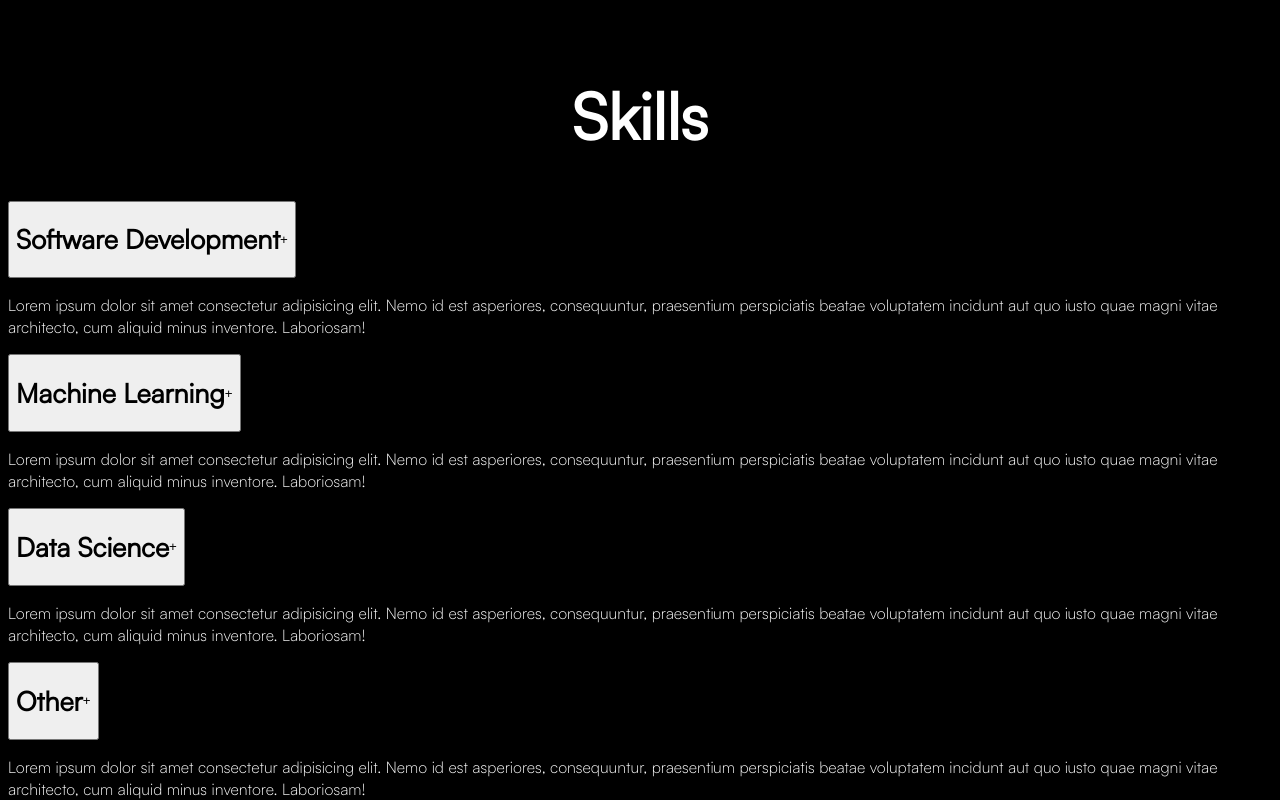
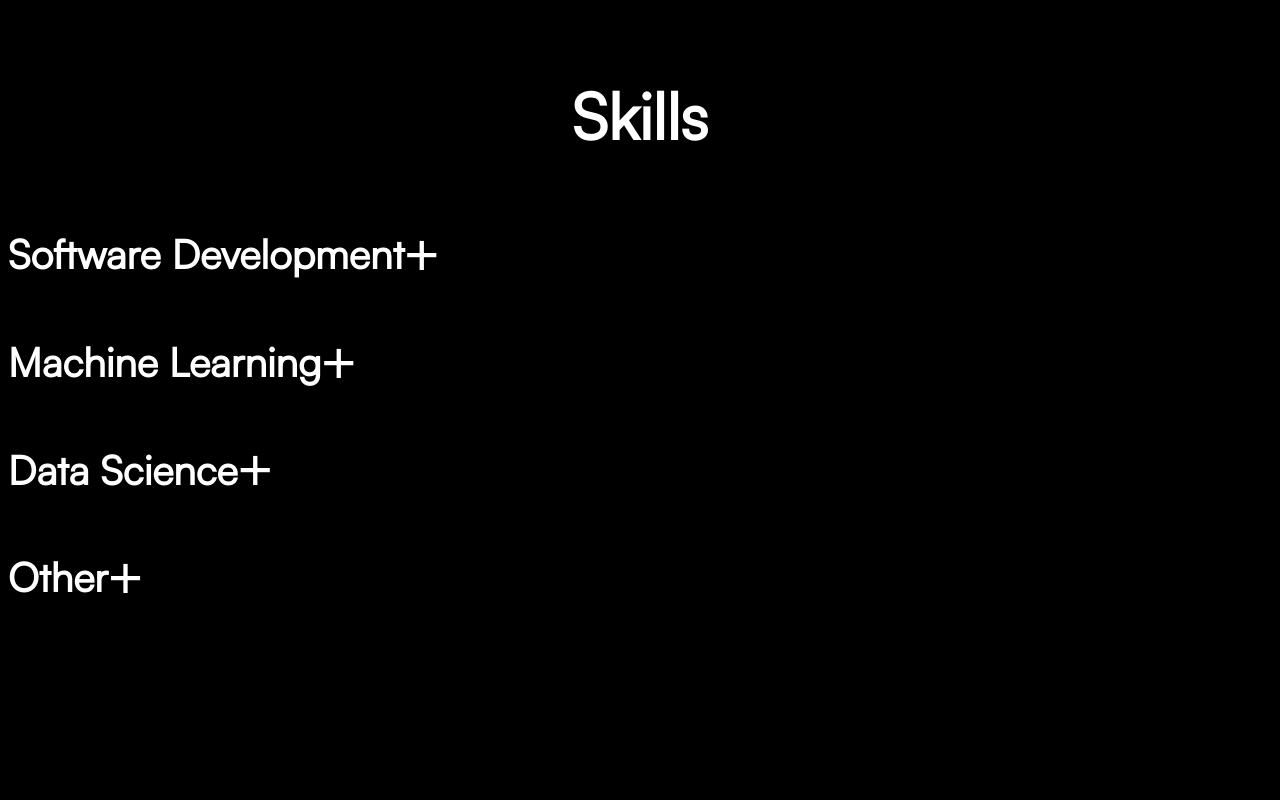
Before and after one commit to BenW2k/Portfolio, a Next.js app in the folder frontend/: page / in a window 1280 px wide. Shown: the part 3478-4278 px from the top of the page. After the commit the page ends 4115 px from the top, so only its background shows below. Built offline with nearby package versions, Linux system fonts and the light colour scheme.

Commit message:
+styling

```diff
--- a/frontend/app/styles/components/skills.module.css
+++ b/frontend/app/styles/components/skills.module.css
@@ -17,7 +17,30 @@
 }
 
 .skill-title {
+  cursor: pointer;
+  color: white;
+  font-size: 20px;
   display: flex;
   justify-content: space-between;
   align-items: center;
+  background: none;
+  border: none;
+  padding: 0;
+}
+.skill-title span {
+  font-size: 60px;
+}
+
+.skills-body {
+  transition: all 0.5s cubic-bezier(1, 0, 1, 0);
+}
+.skills-body .show {
+  max-height: 100vh;
+  transition: all 0.5s cubic-bezier(1, 0, 1, 0);
+}
+
+.hidden {
+  height: 0;
+  width: 0;
+  overflow: hidden;
 }/*# sourceMappingURL=skills.module.css.map */
--- a/frontend/app/styles/components/skills.module.scss
+++ b/frontend/app/styles/components/skills.module.scss
@@ -21,10 +21,30 @@
 // }
 
 .skill-title {
+  cursor: pointer;
+  color: white;
+  font-size: 20px;
   display: flex;
   justify-content: space-between;
   align-items: center;
+  background: none;
+  border: none;
+  padding: 0;
+  span {
+    font-size: 60px;
+  }
 }
 
-// .skill-body {
-// }
+.skills-body {
+  transition: all 0.5s cubic-bezier(1, 0, 1, 0);
+  .show {
+    max-height: 100vh;
+    transition: all 0.5s cubic-bezier(1, 0, 1, 0);
+  }
+}
+
+.hidden {
+  height: 0;
+  width: 0;
+  overflow: hidden;
+}
```
